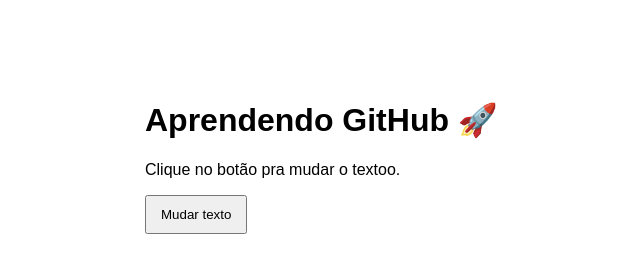
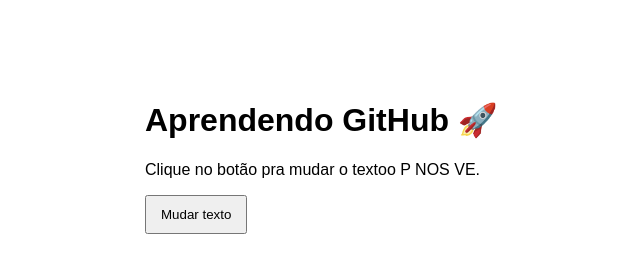
Before and after one commit to jspetrucio/meu-site-teste, a plain HTML site: page meu-site-teste/index.html in a window 1280 px wide. Shown: the whole page, without its empty margins (145-785 px from the left). Drawn offline with Linux system fonts and the light colour scheme.

Commit message:
alteracao de texto

```diff
--- a/meu-site-teste/index.html
+++ b/meu-site-teste/index.html
@@ -9,7 +9,7 @@
 <body>
   <main class="container">
     <h1>Aprendendo GitHub 🚀</h1>
-    <p id="msg">Clique no botão pra mudar o textoo.</p>
+    <p id="msg">Clique no botão pra mudar o textoo P NOS VE.</p>
     <button id="btn">Mudar texto</button>
   </main>
 
```
